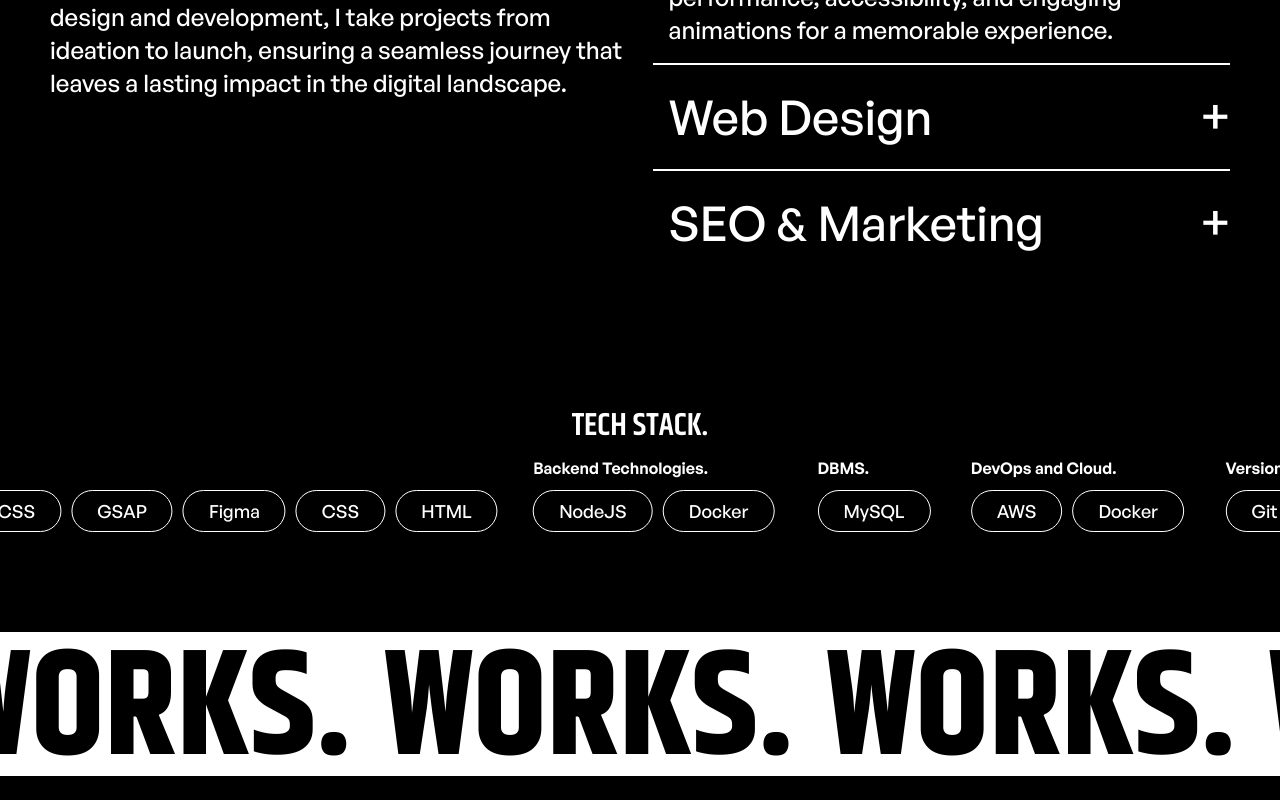
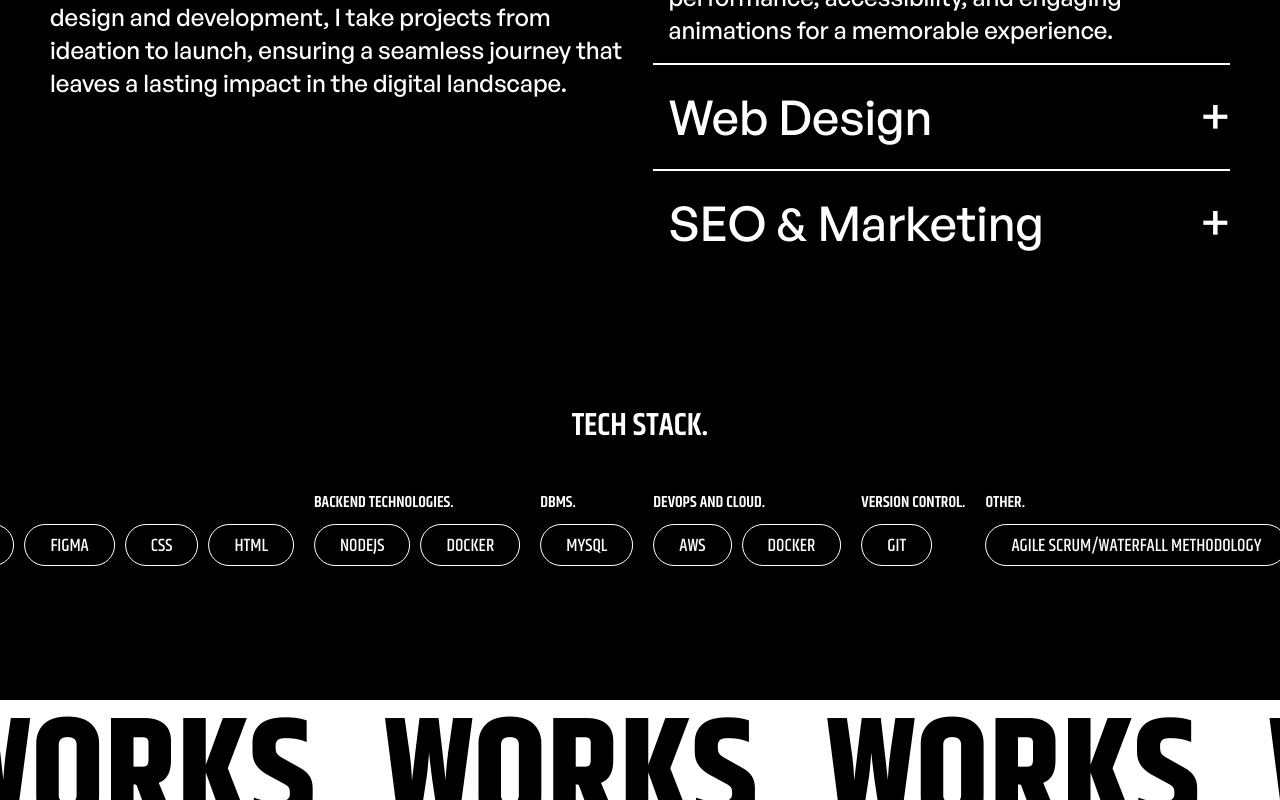
Before and after one commit to duropiri/Folio, a Next.js app in the folder duropiri/: page / in a window 1280 px wide. Shown: the part 1385-2185 px from the top of the page. Built offline with nearby package versions, Linux system fonts and the light colour scheme.

Commit message:
~tech stack banner

```diff
--- a/duropiri/src/components/ScrollingBanner.jsx
+++ b/duropiri/src/components/ScrollingBanner.jsx
@@ -12,7 +12,14 @@ import {
 
 import { useRef } from "react";
 
-export default function ScrollingBanner({ children, baseVelocity = 300 }) {
+export default function ScrollingBanner({
+  children,
+  baseVelocity = 300,
+  bannerStyles = "relative m-0 flex h-24 flex-nowrap items-center overflow-hidden whitespace-nowrap bg-dark-background dark:bg-light-background lg:h-36",
+  childStyles = "font-khand font-bold flex flex-row flex-nowrap items-center whitespace-nowrap text-[100px] uppercase text-dark-text dark:text-light-text lg:text-[150px]",
+  innerChildStyles = "mx-4",
+  length = 180,
+}) {
   const baseX = useMotionValue(0);
   const { scrollY } = useScroll();
   const scrollVelocity = useVelocity(scrollY);
@@ -43,15 +50,15 @@ export default function ScrollingBanner({ children, baseVelocity = 300 }) {
   });
 
   return (
-    <div className="relative m-0 flex h-24 flex-nowrap items-center overflow-hidden whitespace-nowrap bg-dark-background dark:bg-light-background lg:h-36">
+    <div className={bannerStyles}>
       <motion.div
         style={{
           x,
         }}
-        className="font-khand font-bold flex flex-row flex-nowrap items-center whitespace-nowrap text-[100px] uppercase text-dark-text dark:text-light-text lg:text-[150px]"
+        className={childStyles}
       >
-        {Array.from({ length: 180 }).map((_, index) => (
-          <span className="mx-4" key={index}>
+        {Array.from({ length: length }).map((_, index) => (
+          <span className={innerChildStyles} key={index}>
             {children}
           </span>
         ))}
--- a/duropiri/src/components/Services.jsx
+++ b/duropiri/src/components/Services.jsx
@@ -106,7 +106,13 @@ const WhatIDo = () => {
           <div className="end-to-end flex flex-row overflow-hidden gap-[50px] h-full relative">
             {/* <div class="absolute h-[100%] top-0 left-0 w-52 bg-gradient-to-l from-transparent to-dark-primary dark:to-light-primary z-10"></div> */}
 
-            <Marquee>
+            <ScrollingBanner
+              baseVelocity={-2000}
+              bannerStyles="relative m-0 flex h-24 flex-nowrap items-center overflow-hidden whitespace-nowrap lg:h-36"
+              childStyles="font-khand font-bold flex flex-row flex-nowrap items-center whitespace-nowrap text-[100px] uppercase text-dark-text dark:text-light-text lg:text-[150px]"
+              innerChildStyles="flex gap-[20px] mx-4"
+              length={5}
+            >
               {/* Programming languages */}
               <div className="flex flex-col gap-[10px] w-full h-full whitespace-nowrap">
                 <p className="text-[16px] font-semibold text-dark-background dark:text-light-background w-full">
@@ -211,7 +217,7 @@ const WhatIDo = () => {
                   </li>
                 </ul>
               </div>
-            </Marquee>
+            </ScrollingBanner>
             {/* <div class="absolute h-[100%] top-0 right-0 w-52 bg-gradient-to-r from-transparent to-dark-primary dark:to-light-primary z-10"></div> */}
           </div>
         </div>
```
